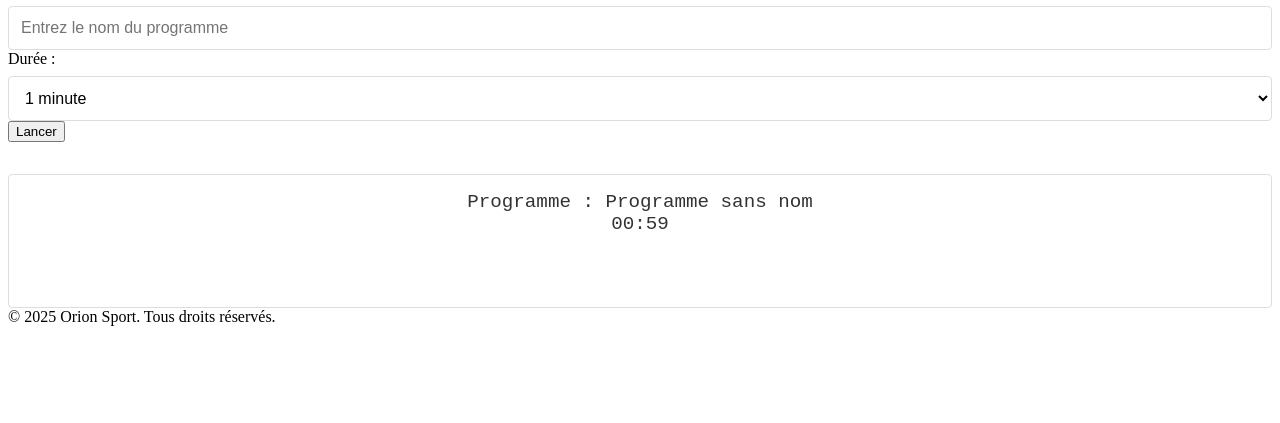
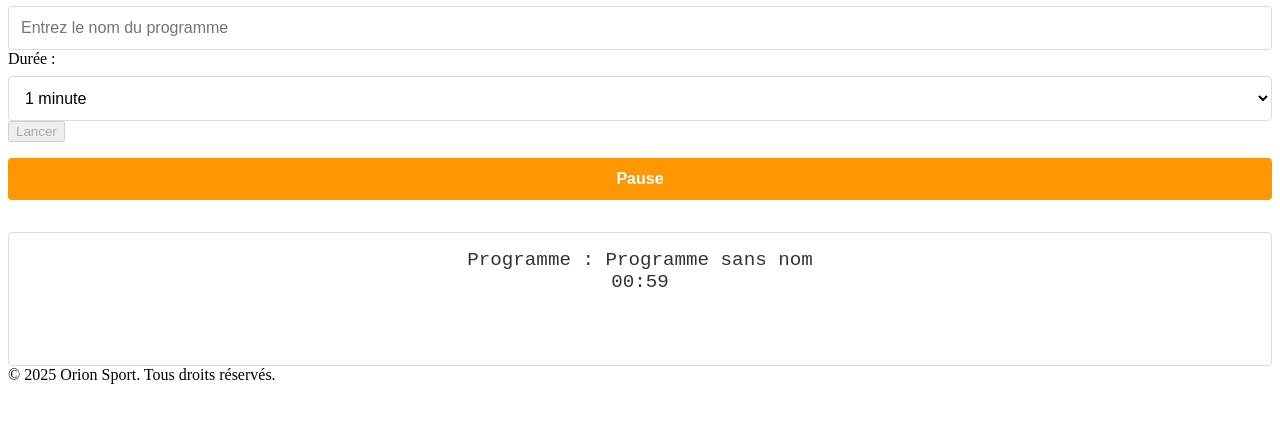
Before and after one commit to Arknoid01/balle, a plain HTML site: page timer.html in a window 1280 px wide. Both pictures are taken after a click on the button "Lancer". Shown: the part 147-570 px from the top of the page. Drawn offline with Linux system fonts and the light colour scheme.

Commit message:
feat(sport): update

```diff
--- a/timer.css
+++ b/timer.css
@@ -72,6 +72,27 @@
   background-color: var(--dark-orange);
 }
 
+/* Style pour le bouton pause */
+.timerbtn {
+  background-color: #FF9800;
+  color: white;
+  border: none;
+  padding: 0.75rem 1.5rem;
+  font-size: 1rem;
+  border-radius: 4px;
+  cursor: pointer;
+  transition: background-color 0.3s ease;
+  margin-top: 1rem;
+  width: 100%;
+  font-weight: 600;
+  text-align: center;
+}
+
+.timerbtn:hover,
+.timerbtn:focus {
+  background-color: #E65100;
+}
+
 /* Responsive design pour le timer */
 @media (max-width: 600px) {
   .timer-container {
--- a/timer.html
+++ b/timer.html
@@ -25,6 +25,7 @@
             </select>
 
             <button id="start-button">Lancer</button>
+            <button id="pausebtn" class="timerbtn">Pause</button>
 
             <div id="display"></div>
         </div>
--- a/timer.js
+++ b/timer.js
@@ -2,7 +2,12 @@
 const timerInput = document.getElementById('timer-input');
 const durationSelect = document.getElementById('duration-select');
 const startButton = document.getElementById('start-button');
+const pauseButton = document.getElementById('pausebtn');
 const display = document.getElementById('display');
+
+// Variable pour gérer la pause
+let isPaused = false;
+let timerInterval = null;
 
 // Fonction pour démarrer le minuteur
 function startTimer() {
@@ -19,10 +24,11 @@ function startTimer() {
     display.textContent = `Programme : ${inputText}\n`;
 
     // Mise à jour de l'affichage toutes les secondes
-    const timerInterval = setInterval(() => {
+    timerInterval = setInterval(() => {
         if (timeLeft <= 0) {
             clearInterval(timerInterval);
             display.textContent += "Temps écoulé !";
+            pauseButton.disabled = true;
             return;
         }
 
@@ -33,7 +39,25 @@ function startTimer() {
 
         timeLeft--;
     }, 1000);
+
+    // Activer le bouton pause et désactiver le bouton start
+    pauseButton.disabled = false;
+    startButton.disabled = true;
 }
+
+// Gestion du bouton Pause/Reprendre
+pauseButton.addEventListener('click', function() {
+    if (!isPaused) {
+        // Pause
+        clearInterval(timerInterval);
+        isPaused = true;
+        pauseButton.textContent = "Reprendre";
+    } else {
+        // Reprendre
+        startTimer();
+        pauseButton.textContent = "Pause";
+    }
+});
 
 // Ajout de l'événement au bouton "Lancer"
 startButton.addEventListener('click', startTimer);
```
